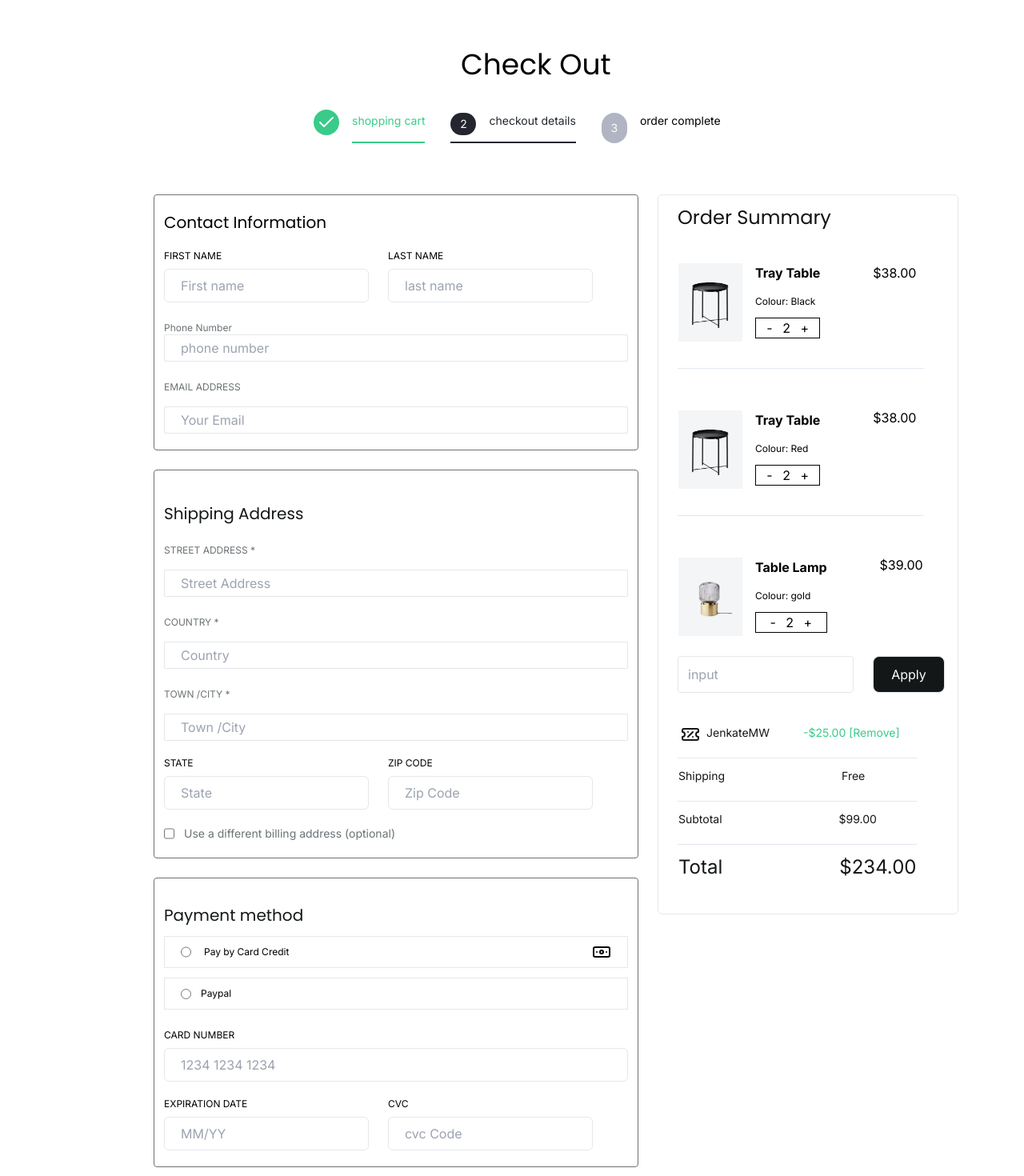
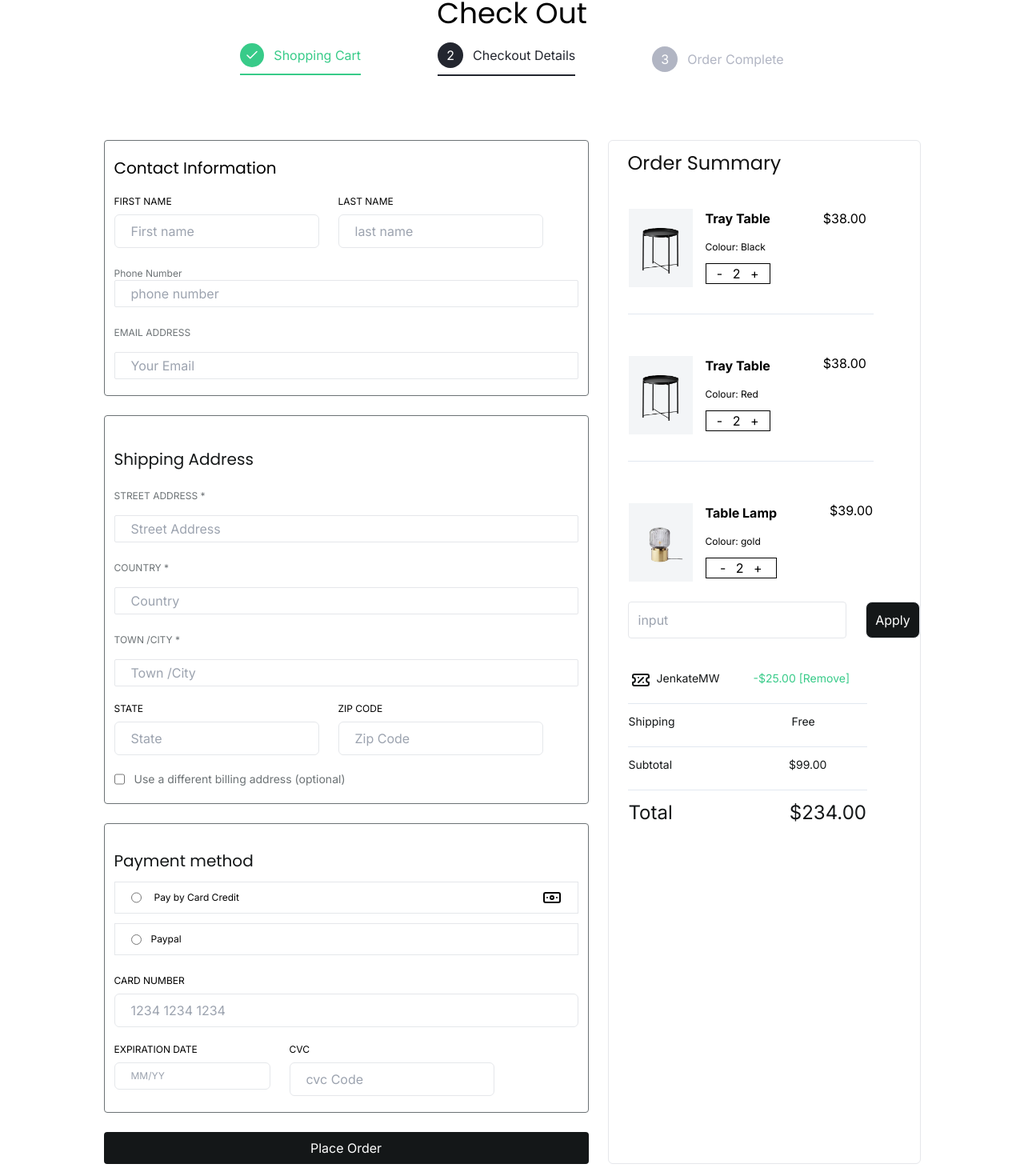
Before and after one commit to jeremiah-olisa/Deele, a Vue app: page /checkout in a window 1280 px wide. Shown: the part 108-1578 px from the top of the page at 80% size. Built offline with nearby package versions, Linux system fonts and the light colour scheme.

Commit message:
esponsive updates

```diff
--- a/src/components/Cart/CartMenu.vue
+++ b/src/components/Cart/CartMenu.vue
@@ -1,23 +1,52 @@
 <script setup lang="ts">
+import { Check } from 'lucide-vue-next'
+
 defineProps<{
-  page: number
+  page?: number
   name: string
-  isActive: boolean
+  to?: string
+  status: 'current' | 'done' | 'pending'
 }>()
 </script>
 
 <template>
-  <div :class="[{ 'border-b-2 pb-2 border-[#23262F]': isActive == true }]">
-    <button
+  <router-link :to="to ?? '#'">
+    <div
       :class="[
-        'rounded-full text-white p-1 w-8',
-        {
-          'bg-[#23262F]': isActive == true,
-          ' bg-[#B1B5C3]': isActive != true
-        }
+        'flex items-center',
+        { 'border-b-2 pb-2': status != 'pending' },
+        { 'border-[#38CB89]': status == 'done' },
+        { 'border-[#23262F]': status == 'current' }
       ]"
     >
-      {{ page }}</button
-    ><span :class="['pl-3', isActive ? 'text-[#23262F]' : 'text-[#B1B5C3]']">{{ name }}</span>
+      <button
+        v-if="page && status != 'done'"
+        :class="[
+          'rounded-full text-white p-1 w-8',
+          {
+            'bg-[#000]': status == 'current',
+            'bg-[#23262F]': status == 'current',
+            ' bg-[#B1B5C3]': status == 'pending'
+          }
+        ]"
+      >
+        {{ page }}
+      </button>
+      <div v-if="status == 'done'" class="bg-[#38CB89] rounded-full p-1.5">
+        <Check :size="18" color="white" />
       </div>
+      <slot />
+      <span
+        :class="[
+          `pl-3`,
+          {
+            'text-[#38CB89]': status == 'done',
+            'text-[#23262F]': status == 'current',
+            'text-[#B1B5C3]': status == 'pending'
+          }
+        ]"
+        >{{ name }}</span
+      >
+    </div>
+  </router-link>
 </template>
--- a/src/components/layout/PromotionHeader.vue
+++ b/src/components/layout/PromotionHeader.vue
@@ -8,7 +8,7 @@ const isVisible = ref(true)
 <template>
   <div
     v-if="isVisible === true"
-    class="relative flex p-2 w-full justify-center items-center bg-dark text-white text-sm max-md:w-[650px] sm:w-full max-md:text-xs max-lg:w-[950px]"
+    class="relative flex p-2 w-full justify-center items-center bg-dark text-white text-sm sm:w-full max-md:text-xs"
   >
     <div class="flex-gap-3 max-sm:text-xs max-md:text-xs">
       <span class="flex-gap-3">
--- a/src/router/index.ts
+++ b/src/router/index.ts
@@ -14,7 +14,7 @@ const routes: RouteRecordRaw[] = [
   { path: '/cart', component: CartDetailView },
   { path: '/checkout', component: CheckOutDetailsView},
   { path: '/:pathMatch(.*)*', component: NotFoundVIew },
-  { path: '/CartOrder', component: CartOrderView },
+  { path: '/cart-order', component: CartOrderView },
 
 ]
 
--- a/src/views/CartDetailView.vue
+++ b/src/views/CartDetailView.vue
@@ -16,11 +16,9 @@ import { cartItems, emptyCart, subTotal } from './../store/cart.store'
     <h1 class="text-4xl font-medium">Cart</h1>
   </div>
   <div class="flex justify-center gap-24">
-    <CartMenu :page="1" name="Shopping Cart" :is-active="true" />
-    <RouterLink to="/checkout">
-      <CartMenu :page="2" name="Checkout details" :is-active="false" />
-    </RouterLink>
-    <CartMenu :page="3" name="Order complete" :is-active="false" />
+    <CartMenu to="/cart" :page="1" name="Shopping Cart" status="current" />
+    <CartMenu to="/checkout" :page="2" name="Checkout details" status="pending" />
+    <CartMenu :page="3" name="Order complete" status="pending" />
   </div>
 
   <div class="flex justify-center gap-20 pt-10 pb-20">
--- a/src/views/CartOrderView.vue
+++ b/src/views/CartOrderView.vue
@@ -22,12 +22,10 @@ const imageURLS = [
   <div class="text-center p-10">
     <h1 class="text-4xl font-medium">Complete!</h1>
   </div>
-  <div class="flex justify-center gap-24 pb-6">
-    <CartMenu :page="1" name="Shopping Cart" :is-active="false" />
-    <CartMenu :page="2" name="Checkout details" :is-active="false" />
-    <RouterLink to="#">
-      <CartMenu :page="3" name="Order complete" :is-active="true" />
-    </RouterLink>
+  <div class="flex flex-row items-center justify-center gap-24">
+    <CartMenu to="/cart" :page="1" name="Shopping Cart" status="done" />
+    <CartMenu to="/checkout" :page="2" name="Checkout details" status="done" />
+    <CartMenu to="/cart-order" :page="3" name="Order complete" status="current" />
   </div>
   <div class="ms-[350px] me-[350px] pb-20">
     <div class="card text-center shadow-2xl shadow-[#1212121A]">
--- a/src/views/CheckOutDetailsView.vue
+++ b/src/views/CheckOutDetailsView.vue
@@ -7,41 +7,23 @@ import CartMenu from '@/components/Cart/CartMenu.vue'
 </script>
 
 <template>
-  <section class="ps-20 pe-20">
+  <section class="px-20">
     <NavigationBar />
   </section>
-  <section class="w-full h-[1700px] bg-[#FFFFFF]">
-    <div class="ml-48 pt-16">
-      <div class="px-44 ml-52">
-        <h1 class="text-[#000000] text-4xl font-poppins">Check Out</h1>
+  <section class="flex items-center justify-center w-full px-16 xl:px-0 bg-[#FFFFFF]">
+    <div class="flex flex-col gap-4">
+      <h1 class="text-[#000000] text-center text-4xl font-poppins">Check Out</h1>
+      <div class="flex flex-row items-center justify-center gap-24">
+        <CartMenu name="Shopping Cart" to="/cart" :page="1" status="done" />
+        <CartMenu name="Checkout Details" :page="2" status="current" to="/checkout" />
+        <CartMenu to="cart-order" name="Order Complete" :page="3" status="pending" />
       </div>
-      <!-- <div class="flex justify-center gap-24">
-          <CartMenu :name= "<Check/>"  name="Shopping Cart" :is-active="true" />
-          <CartMenu :page="2" name="Checkout details" :is-active="false" />
-          <CartMenu :page="3" name="Order complete" :is-active="false" />
-        </div> -->
-      <div class="flex flex-row gap-8 pt-10 relative px-10 ml-52">
-        <div class="flex font-inter text-sm text-[#38CB89] gap-4 border-b-2 pb-2 border-[#38CB89]">
-          <button class="absolute -left-2 top-9 rounded-full bg-[#38CB89] text-[#FCFCFD] p-1 w-8">
-            <Check />
-          </button>
-          <span> shopping cart</span>
-        </div>
-        <div class="flex gap-4 font-inter text-sm text-[#23262F] border-b-2 pb-2 border-[#23262F]">
-          <button class="-left-14 rounded-full bg-[#23262F] text-[#FCFCFD] p-1 w-8">2</button>
-          <span>checkout details</span>
-        </div>
-        <div class="flex gap-4 text-sm font-inter">
-          <button class="sticky rounded-full bg-[#B1B5C3] text-[#FCFCFD] p-1 w-8">3</button>
-          <span>order complete</span>
-        </div>
-      </div>
-      <div class="flex flex-row gap-6 mt-16">
+      <div class="flex max-sm:flex-col flex-row gap-6 my-16 w-full">
         <div class="form">
-          <div class="box 1 border border-[#6C7275] rounded py-5 px-3 max-sm:w-72 max-sm:h-80">
+          <div class="box 1 border border-[#6C7275] rounded py-5 px-3">
             <form action="">
               <h4 class="font-poppins text-xl text-[#000000]">Contact Information</h4>
-              <div class="flex flex-row gap-6 mt-5 max-sm:w-64 max-sm:h-16 ">
+              <div class="flex max-md:flex-col gap-6 mt-5">
                 <div class="flex flex-col">
                   <div class="mb-2 text-xs"><label for="FIRST NAME"> FIRST NAME</label></div>
                   <div class="h-auto pt-2 pb-2 pl-5 border rounded-md">
@@ -115,7 +97,7 @@ import CartMenu from '@/components/Cart/CartMenu.vue'
                   required
                 />
               </div>
-              <div class="flex flex-row gap-6 mt-5">
+              <div class="flex max-md:flex-col gap-6 mt-5">
                 <div class="flex flex-col">
                   <div class="mb-2 text-xs"><label for="STATE"> STATE</label></div>
                   <div class="h-auto pt-2 pb-2 pl-5 border rounded-md">
@@ -165,14 +147,15 @@ import CartMenu from '@/components/Cart/CartMenu.vue'
                     <input type="text" placeholder="1234 1234 1234" required />
                   </div>
                 </div>
-                <div class="flex flex-row gap-6 mt-5">
-                  <div class="flex flex-col">
-                    <div class="mb-2 text-xs">
-                      <label for="EXPIRATION DATE"> EXPIRATION DATE</label>
-                    </div>
-                    <div class="h-auto pt-2 pb-2 pl-5 border rounded-md">
-                      <input type="text" placeholder="MM/YY" required />
-                    </div>
+                <div class="flex max-md:flex-col gap-6 mt-5">
+                  <div class="flex text-xs gap-2 flex-col">
+                    <label class="" for="EXPIRATION DATE"> EXPIRATION DATE</label>
+                    <input
+                      class="h-auto pt-2 pb-2 pl-5 border rounded-md"
+                      type="text"
+                      placeholder="MM/YY"
+                      required
+                    />
                   </div>
                   <div class="flex flex-col">
                     <div class="mb-2 text-xs"><label for="CVC"> CVC</label></div>
@@ -184,13 +167,11 @@ import CartMenu from '@/components/Cart/CartMenu.vue'
               </div>
             </form>
           </div>
-          <button
-            class="font-inter text-xs w-[580px] h-[30px] mt-6 bg-[#141718] text-[#FFFFFF] rounded"
-          >
+          <button class="font-inter w-full h-10 mt-6 bg-[#141718] text-[#FFFFFF] rounded">
             Place Order
           </button>
         </div>
-        <div class="h-[900px] w-[376px] border rounded-md pl-6">
+        <div class="border rounded-md pl-6">
           <h2 class="mt-3 font-poppins text-2xl text-[#121212]">Order Summary</h2>
           <table class="mt-10">
             <tbody class="flex flex-col gap-6 divide-y divide-slate-200">
@@ -270,7 +251,7 @@ import CartMenu from '@/components/Cart/CartMenu.vue'
           </table>
           <div class="flex mt-6 gap-6">
             <input
-              class="w-[220px] h-[46px] border pl-3 rounded"
+              class="w-full h-[46px] border pl-3 rounded"
               type="text"
               placeholder="input"
               required
@@ -282,14 +263,12 @@ import CartMenu from '@/components/Cart/CartMenu.vue'
           <div class="w-[365px] h-[208px] mt-4">
             <table>
               <tbody class="flex flex-col gap-5 divide-y divide-slate-200">
-                <div class="flex relative ml-4">
-                  <tr class="flex gap-10 font-inter text-sm">
-                    <td class="pt-6 pl-5 text-[#141718]">
-                      <TicketPercent class="absolute -left-3" /> JenkateMW
-                    </td>
-                    <td class="pt-6 text-[#38CB89]">-$25.00 [Remove]</td>
-                  </tr>
-                </div>
+                <tr class="flex gap-10 relative ml-4 font-inter text-sm">
+                  <td class="pt-6 pl-5 text-[#141718]">
+                    <TicketPercent class="absolute -left-3" /> JenkateMW
+                  </td>
+                  <td class="pt-6 text-[#38CB89]">-$25.00 [Remove]</td>
+                </tr>
                 <tr class="flex pt-1 gap-36 font-inter text-[#141718] text-sm">
                   <td class="pt-2">Shipping</td>
                   <td class="pt-2">Free</td>
```
Also changed, not shown: src/views/ProductDetailView.vue (+13 -23 lines).
